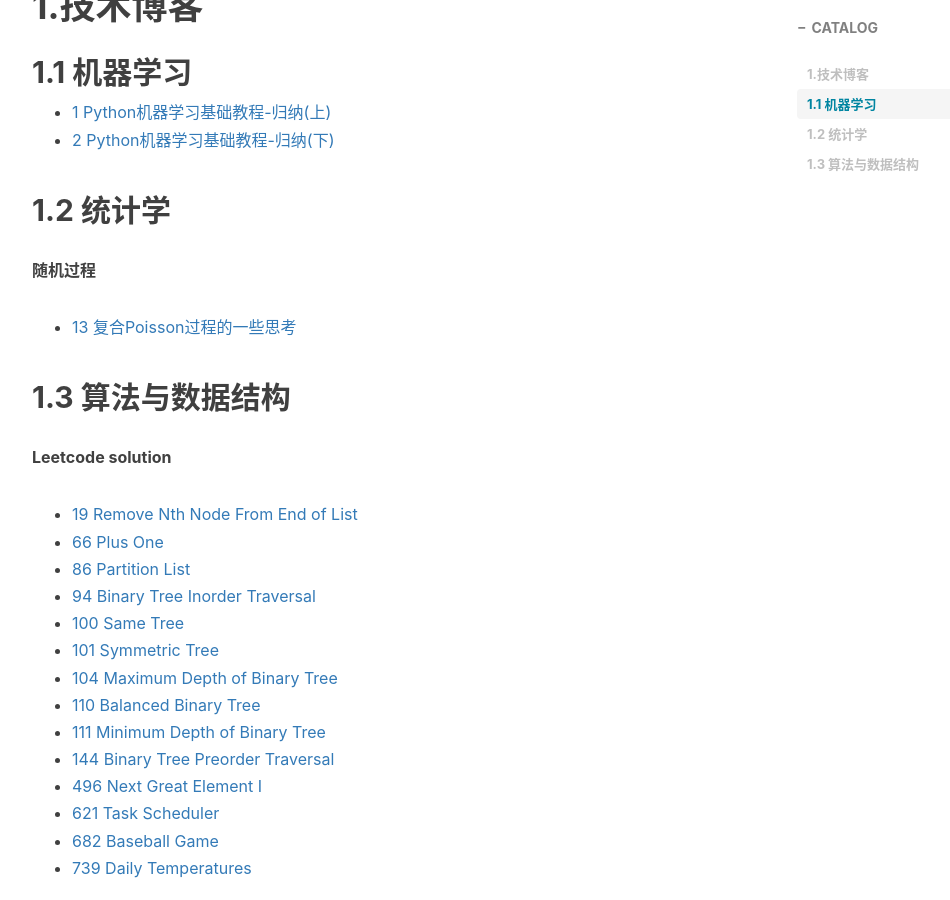
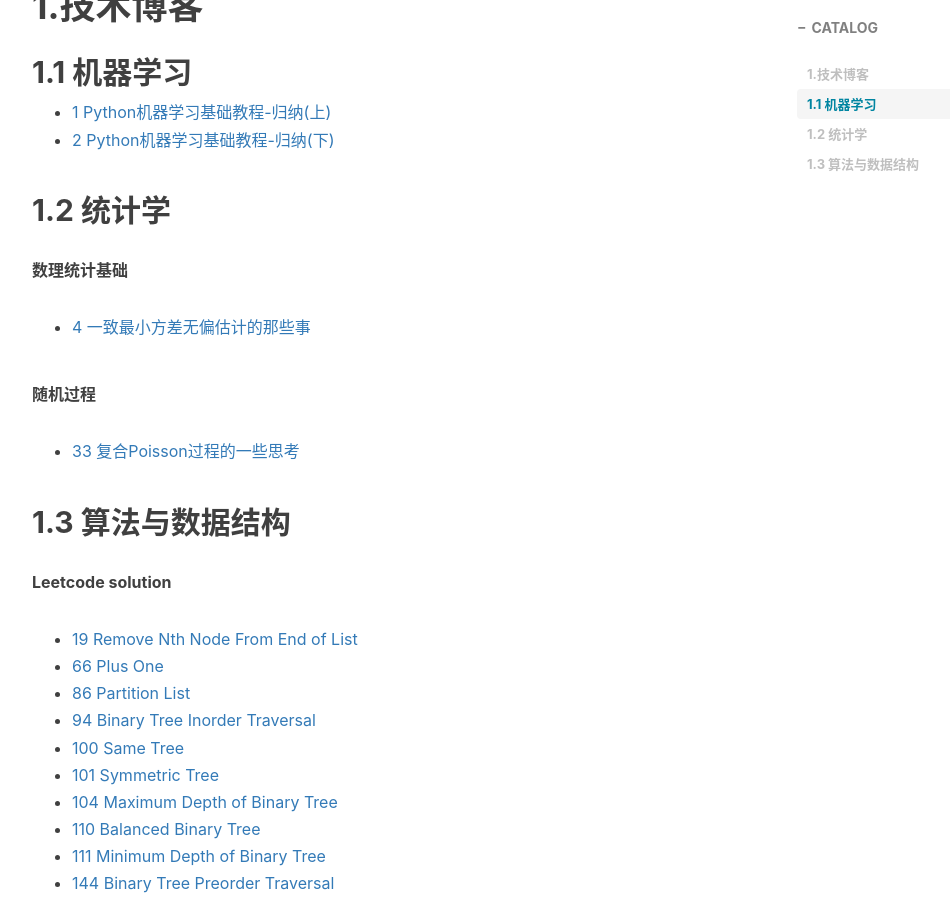
Before and after one commit to ZaccWu/ZaccWu.github.io, a Jekyll site: the page built from _posts/2099-01-01-[置顶]：我的文章链接.md, in a window 1280 px wide and 900 px high, scrolled down 667 px. Shown: the whole window, without its empty margins (233-1183 px from the left). Built offline with Jekyll 4.4.1, drawn with Linux system fonts in a browser that asks for light colours; nearby versions of some CDN libraries; comment, search, counter and statistics services are not loaded.

Commit message:
Update 2099-01-01-[置顶]：我的文章链接.md

```diff
--- a/_posts/2099-01-01-[置顶]：我的文章链接.md
+++ b/_posts/2099-01-01-[置顶]：我的文章链接.md
@@ -21,8 +21,11 @@ tags:                               #标签
 * [2 Python机器学习基础教程-归纳(下)](https://tinky2013.github.io/2019/04/09/Python%E6%9C%BA%E5%99%A8%E5%AD%A6%E4%B9%A0%E5%9F%BA%E7%A1%80%E6%95%99%E7%A8%8B-%E5%BD%92%E7%BA%B3(%E4%B8%8B)/)
 
 ## 1.2 统计学
+**数理统计基础**
+* [4 一致最小方差无偏估计的那些事](https://tinky2013.github.io/2019/05/05/%E4%B8%80%E8%87%B4%E6%9C%80%E5%B0%8F%E6%96%B9%E5%B7%AE%E6%97%A0%E5%81%8F%E4%BC%B0%E8%AE%A1%E7%9A%84%E9%82%A3%E4%BA%9B%E4%BA%8B/)
+
 **随机过程**
-* [13 复合Poisson过程的一些思考](https://tinky2013.github.io/2019/05/03/%E5%A4%8D%E5%90%88Poisson%E8%BF%87%E7%A8%8B%E7%9A%84%E4%B8%80%E4%BA%9B%E6%80%9D%E8%80%83/)
+* [33 复合Poisson过程的一些思考](https://tinky2013.github.io/2019/05/03/%E5%A4%8D%E5%90%88Poisson%E8%BF%87%E7%A8%8B%E7%9A%84%E4%B8%80%E4%BA%9B%E6%80%9D%E8%80%83/)
 
 ## 1.3 算法与数据结构
 **Leetcode solution**
```
